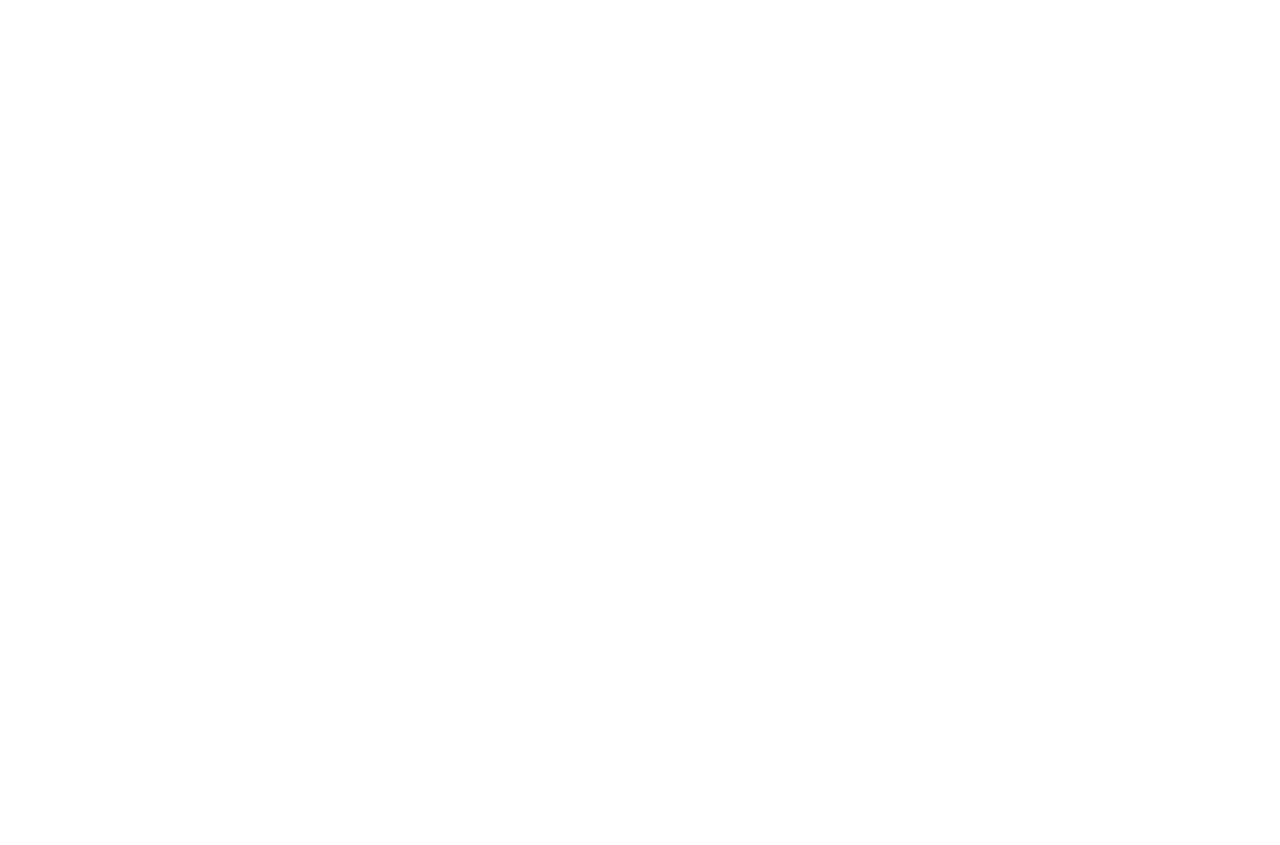
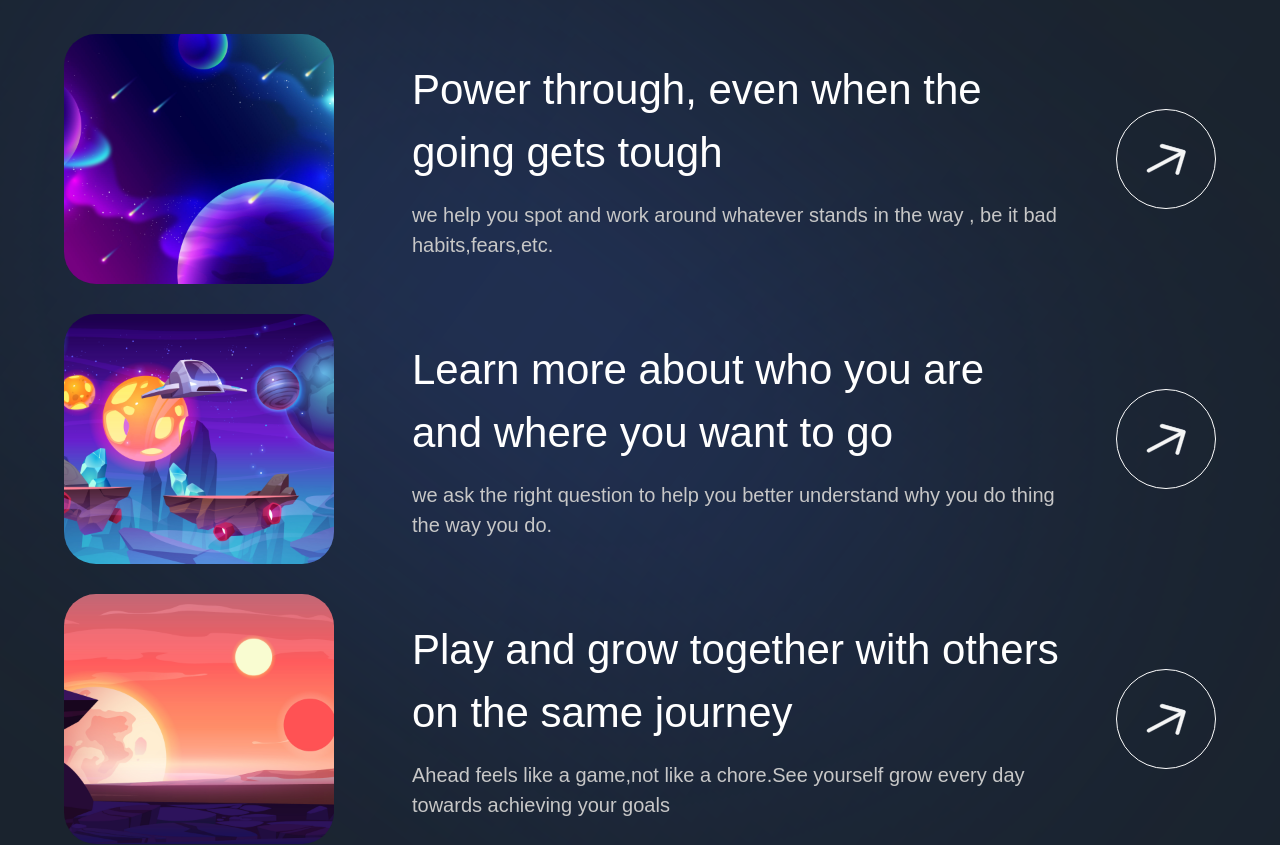
Before and after one commit to shubham13101996/animatedUI, a Next.js app: page / in a window 1280 px wide. Shown: the part 5740-6585 px from the top of the page. Before the commit the page ends 5598 px from the top, so only its background shows below. Built offline with nearby package versions, Linux system fonts and the light colour scheme; a web font is replaced by a local one.

Commit message:
work with us section animated ui

```diff
--- a/components/InsightCard.jsx
+++ b/components/InsightCard.jsx
@@ -1,9 +1,38 @@
-'use client';
+"use client";
 
-const InsightCard = () => (
-  <div>
-    Insight Card
-  </div>
+import { motion } from "framer-motion";
+
+import { fadeIn } from "../utils/motion";
+
+const InsightCard = ({ imgUrl, title, subtitle, index }) => (
+  <motion.div
+    variants={fadeIn("up", "spring", index * 0.5, 2)}
+    className="flex md:flex-row flex-col gap-4"
+  >
+    <img
+      src={imgUrl}
+      alt="planet-01"
+      className="md:w-[270px] w-full h-[250px] rounded-[32px] object-cover"
+    />
+    <div className="w-full flex justify-between items-center">
+      <div className="flex-1 md:ml-[62px] flex flex-col max-w-[650px]">
+        <h4 className="font-normal lg:text-[42px] text-[26px] text-white">
+          {title}
+        </h4>
+        <p className="mt-[16px] font-normal lg:text-[20px] text-[14px] text-secondary-white">
+          {subtitle}
+        </p>
+      </div>
+
+      <div className="lg:flex hidden items-center justify-center w-[100px] h-[100px] rounded-full bg-transparent border-[1px] border-white">
+        <img
+          src="/arrow.svg"
+          alt="arrow"
+          className="w-[40%] h-[40%] object-contain"
+        />
+      </div>
+    </div>
+  </motion.div>
 );
 
 export default InsightCard;
--- a/constants/index.js
+++ b/constants/index.js
@@ -62,21 +62,27 @@
 export const insights = [
   {
     imgUrl: "/planet-06.png",
-    title: "The launch of the Metaverse makes Elon musk ketar-ketir",
+    title: "Power through, even when the  going gets tough",
     subtitle:
-      "Magna etiam tempor orci eu lobortis elementum nibh tellus molestie. Diam maecenas sed enim ut sem viverra alique.",
+      "we help you  spot  and work around whatever  stands  in the way , be it  bad habits,fears,etc.",
+  },
+  {
+    imgUrl: "/planet-08.png",
+    title: "Learn more about who you are and where you want to go",
+    subtitle:
+      "we ask the right question to help you better understand why you do thing the way you do. ",
   },
   {
     imgUrl: "/planet-07.png",
-    title: "7 tips to easily master the madness of the Metaverse",
+    title: "Play and grow together with others on the same journey",
     subtitle:
-      "Vitae congue eu consequat ac felis donec. Et magnis dis parturient montes nascetur ridiculus mus. Convallis tellus id interdum",
+      "Ahead feels like a game,not like a  chore.See yourself grow every day towards achieving  your goals",
   },
   {
     imgUrl: "/planet-08.png",
     title: "With one platform you can explore the whole world virtually",
     subtitle:
-      "Quam quisque id diam vel quam elementum. Viverra nam libero justo laoreet sit amet cursus sit. Mauris in aliquam sem",
+      "we help you  spot  and work around whatever  stands  in the way , be it  bad habits,fears,etc.",
   },
 ];
 
--- a/sections/Insights.jsx
+++ b/sections/Insights.jsx
@@ -1,8 +1,29 @@
 'use client';
 
+import { motion } from 'framer-motion';
+
+import styles from '../styles';
+import { insights } from '../constants';
+import { staggerContainer } from '../utils/motion';
+import { InsightCard, TitleText, TypingText } from '../components';
+
 const Insights = () => (
-  <section>
-    Insights section
+  <section className={`${styles.paddings} relative z-10`}>
+    <motion.div
+      variants={staggerContainer}
+      initial="hidden"
+      whileInView="show"
+      viewport={{ once: false, amount: 0.25 }}
+      className={`${styles.innerWidth} mx-auto flex flex-col`}
+    >
+      <TypingText title="| Insight look" textStyles="text-center" />
+      <TitleText title={<>Work with us..</>} textStyles="text-center" />
+      <div className="mt-[50px] flex flex-col gap-[30px]">
+        {insights.map((item, index) => (
+          <InsightCard key={`insight-${index}`} {...item} index={index + 1} />
+        ))}
+      </div>
+    </motion.div>
   </section>
 );
 
```
